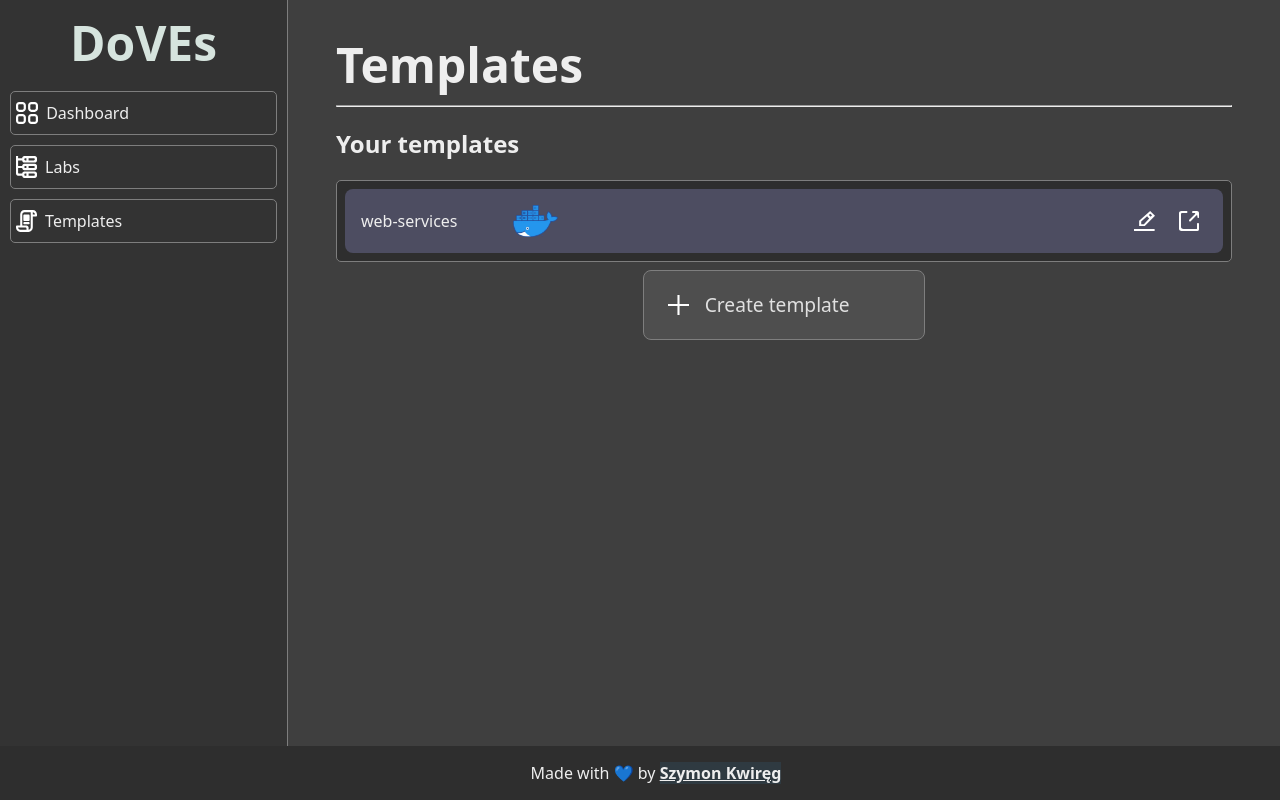
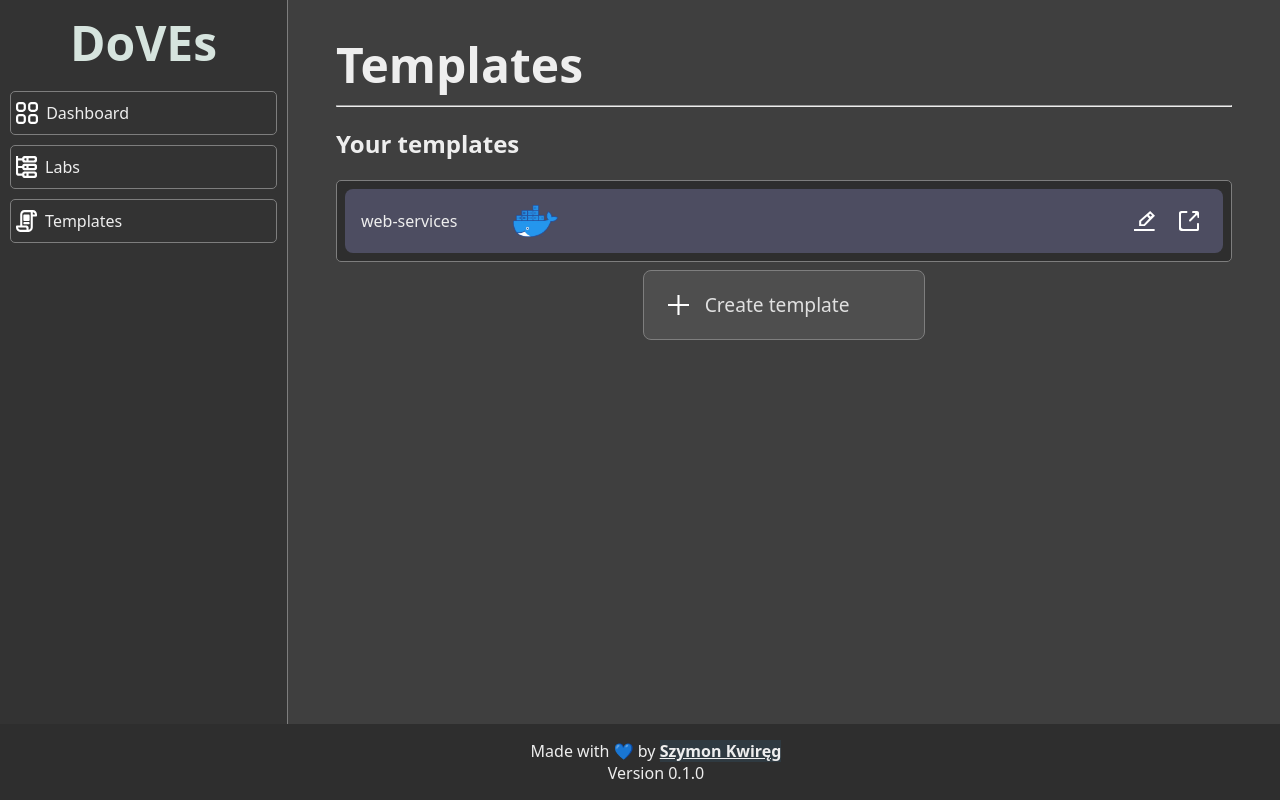
Before and after one commit to DvEyZ/doves-frontend, a React (Create React App) app: page /templates in a window 1280 px wide. Built offline with nearby package versions, Linux system fonts and the light colour scheme; a web font is replaced by a local one.

Commit message:
chore: added version info in footer

```diff
--- a/src/components/Footer/Footer.jsx
+++ b/src/components/Footer/Footer.jsx
@@ -1,4 +1,6 @@
 import React from "react";
+import packageJson from '../../../package.json';
+
 import './Footer.css';
 
 export class Footer extends React.Component
@@ -8,6 +10,7 @@ export class Footer extends React.Component
         return(
             <div id='footer'>
                 <div>Made with 💙 by <a className='a-link' href='https://github.com/DvEyZ'>Szymon Kwiręg</a></div>
+                <div>Version {packageJson.version}</div>
             </div>
         )
     }
```
